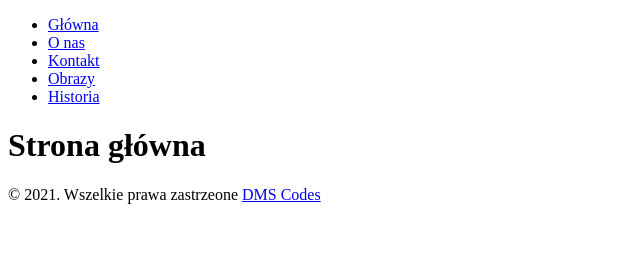
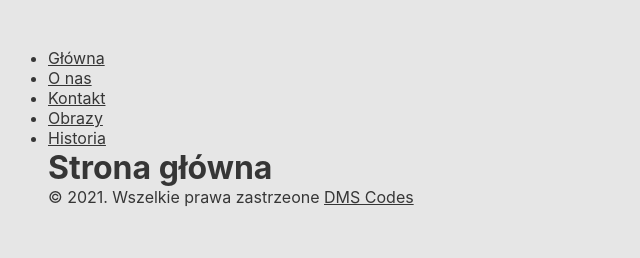
Before and after one commit to squteronsquter/gatsby-v3-mojeobrazy, a Gatsby site: page / in a window 1280 px wide. Shown: the whole page, without its empty margins (0-640 px from the left). Built offline with nearby package versions, Linux system fonts and the light colour scheme; Gatsby itself is replaced by a stand-in of ours.

Commit message:
layout.css added

```diff
--- a/src/components/Layout.js
+++ b/src/components/Layout.js
@@ -1,13 +1,16 @@
 import React from "react"
+import "./layout.css"
 import Navbar from "./Navbar"
 import Footer from "./Footer"
 
 export const Layout = ({ children }) => {
   return (
     <>
-      <Navbar />
-      {children}
-      <Footer />
+      <main>
+        <Navbar />
+        {children}
+        <Footer />
+      </main>
     </>
   )
 }
--- /dev/null
+++ b/src/components/layout.css
@@ -0,0 +1,25 @@
+* {
+  margin: 0;
+  padding: 0;
+  box-sizing: border-box;
+}
+body {
+  background-color: rgb(230, 230, 230);
+  color: rgb(54, 54, 54);
+  font-family: -apple-system, BlinkMacSystemFont, "Segoe UI", Roboto, Oxygen,
+    Ubuntu, Cantarell, "Open Sans", "Helvetica Neue", Tahoma, Geneva, Verdana,
+    sans-serif;
+}
+h1 {
+  color: rgb(54, 54, 54);
+}
+a {
+  color: rgb(54, 54, 54);
+}
+a:hover {
+  color: rgb(92, 92, 92);
+}
+
+main {
+  padding: 3rem;
+}
```
